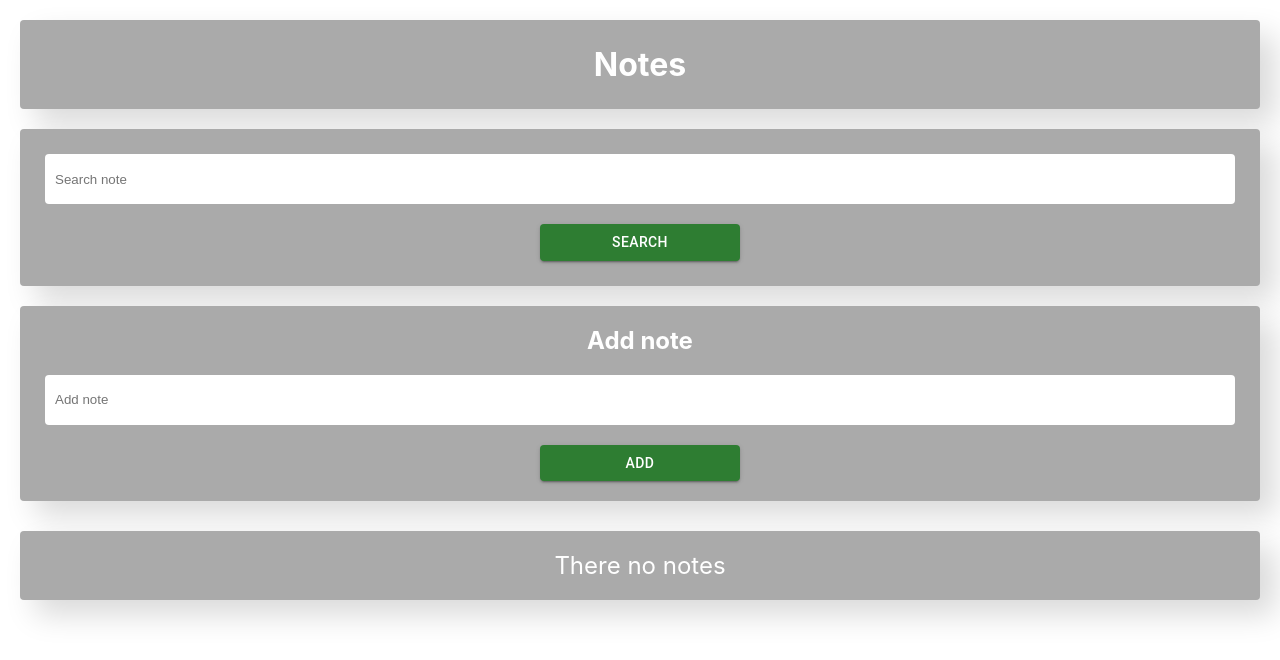
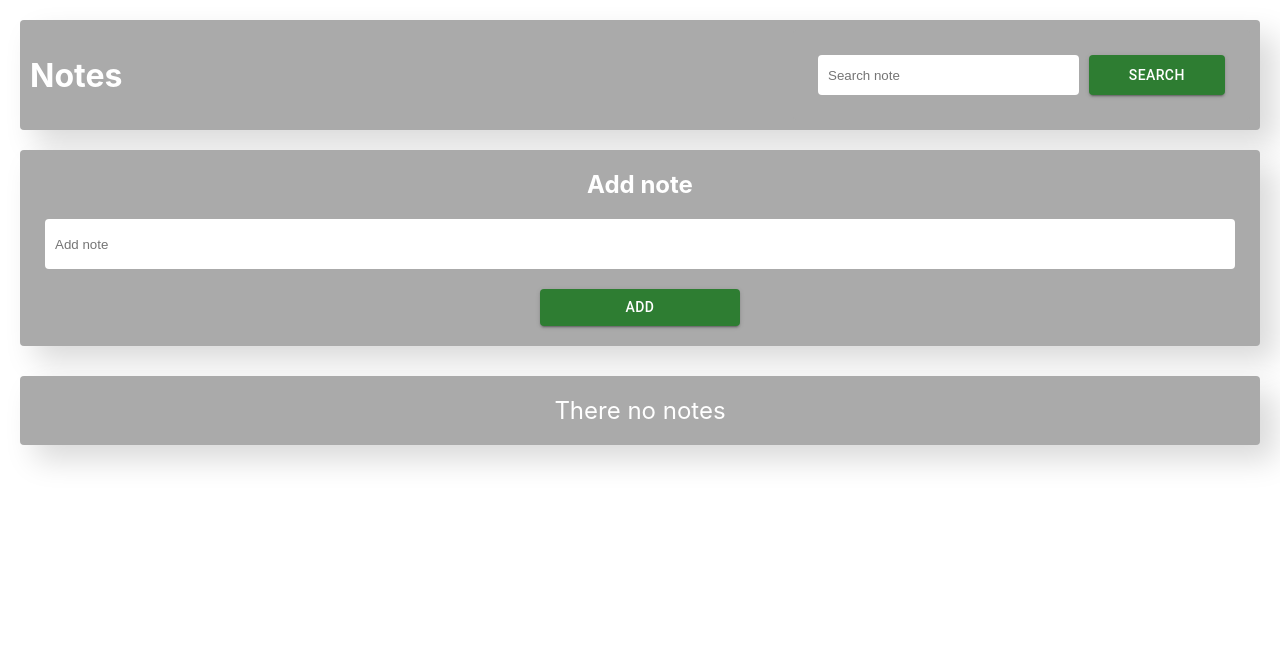
Before and after one commit to Djuslun/notes, a React (Create React App) app: page / in a window 1280 px wide. Shown: the top 660 px of the page. Built offline with nearby package versions, Linux system fonts and the light colour scheme.

Commit message:
refactor files

```diff
--- a/src/App.js
+++ b/src/App.js
@@ -1,5 +1,4 @@
 import Header from './components/header/Header';
-import SearchPanel from './components/searh-panel/SearchPanel';
 import AddNote from './components/add-note/AddNote';
 import NotesList from './components/notes-list/NotesList';
 
@@ -9,7 +8,6 @@ function App() {
   return (
     <div className="App">
       <Header />
-      <SearchPanel />
       <AddNote />
       <NotesList />
     </div>
--- a/src/components/add-note/AddNote.js
+++ b/src/components/add-note/AddNote.js
@@ -10,7 +10,6 @@ import './add-note.scss';
 
 const AddNote = ({ }) => {
   const inputRef = useRef()
-
   const dispatch = useDispatch();
 
   const onSubmit = (event) => {
--- a/src/components/editable/Editable.js
+++ b/src/components/editable/Editable.js
@@ -8,8 +8,11 @@ import { generateTags } from "../../servises/tags"
 
 const Editable = ({ note, edit, id }) => {
   const contentEditable = useRef();
+  const dispatch = useDispatch()
 
-  const dispatch = useDispatch()
+  if (!edit) {
+    contentEditable.current?.focus()
+  }
 
   const handleChange = event => {
     const changedNote = sanitizeHtml(event.target.value, sanitizeConf)
@@ -26,7 +29,8 @@ const Editable = ({ note, edit, id }) => {
       disabled={edit}       // use true to disable editing
       onChange={(event) => handleChange(event)} // handle innerHTML change
       tagName='p' // Use a custom HTML tag (uses a div by default)
-      className='note__text'
+      className={`note__text ${!edit ? 'editable' : ''}`}
+      tabIndex={0}
     />
   </>
 };
--- a/src/components/header/Header.js
+++ b/src/components/header/Header.js
@@ -1,9 +1,11 @@
+import SearchPanel from "../searh-panel/SearchPanel";
 import "./header.scss";
 
 const Header = () => {
   return (
     <div className="header">
       <h1>Notes</h1>
+      <SearchPanel />
     </div>
   )
 }
--- a/src/components/header/header.scss
+++ b/src/components/header/header.scss
@@ -1,5 +1,8 @@
 .header {
-  padding: 25px;
+  display: flex;
+  justify-content: space-between;
+  align-items: center;
+  padding: 10px;
   margin-bottom: 20px;
   background-color: #aaa;
   border-radius: 4px;
--- a/src/components/note/note.scss
+++ b/src/components/note/note.scss
@@ -43,9 +43,15 @@
 }
 
 .edit-button {
+  width: 70px;
   padding: 10px 20px;
   border: none;
   border-radius: 5px;
   box-shadow: 1px 1px 1px #776c6c;
   cursor: pointer;
 }
+
+.editable:focus {
+  outline-offset: 3px;
+  outline: #000 2px solid;
+}
--- a/src/components/searh-panel/search-panel.scss
+++ b/src/components/searh-panel/search-panel.scss
@@ -1,22 +1,21 @@
 .search-panel {
-  margin-bottom: 20px;
+  display: flex;
   padding: 25px;
   border-radius: 4px;
   background-color: #aaa;
-  box-shadow: 15px 15px 30px rgba(0, 0, 0, .15);
-  color: #fff;
 
   &__input {
     padding: 10px;
     background: #fff;
-    height: 50px;
+    height: 40px;
     width: 100%;
     border-radius: 4px;
-    margin-bottom: 20px;
+    margin: 0 10px 0px 0;
     border: none;
   }
 
   &__button {
     width: 200px;
+    height: 40px;
   }
 }
--- a/src/components/tag/Tag.js
+++ b/src/components/tag/Tag.js
@@ -1,10 +1,8 @@
-import './tag.scss'
-
 import { IconButton } from '@mui/material';
 import DeleteIcon from '@mui/icons-material/Delete';
-
 import { useDispatch } from 'react-redux';
 import { deleteTag } from '../../redux/actions';
+import './tag.scss'
 
 const Tag = ({ tag, id }) => {
   const dispatch = useDispatch()
--- a/src/consts.js
+++ b/src/consts.js
@@ -1,4 +1,4 @@
-export const pattern = /#[А-Яа-яA-Za-z0-9]+/gi;
+export const pattern = /#\S+/gi;
 export const sanitizeConf = {
   allowedTags: ["b", "i", "a", "p"]
 };
```
